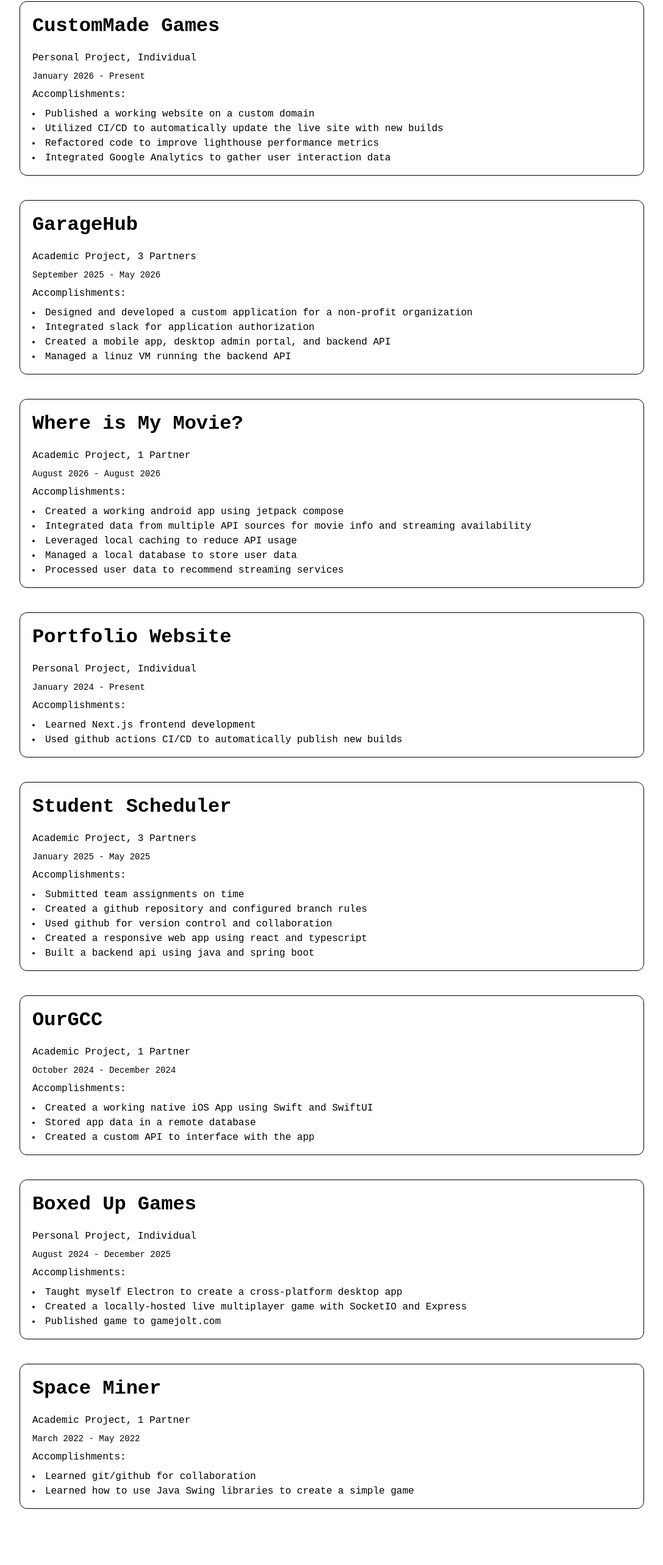
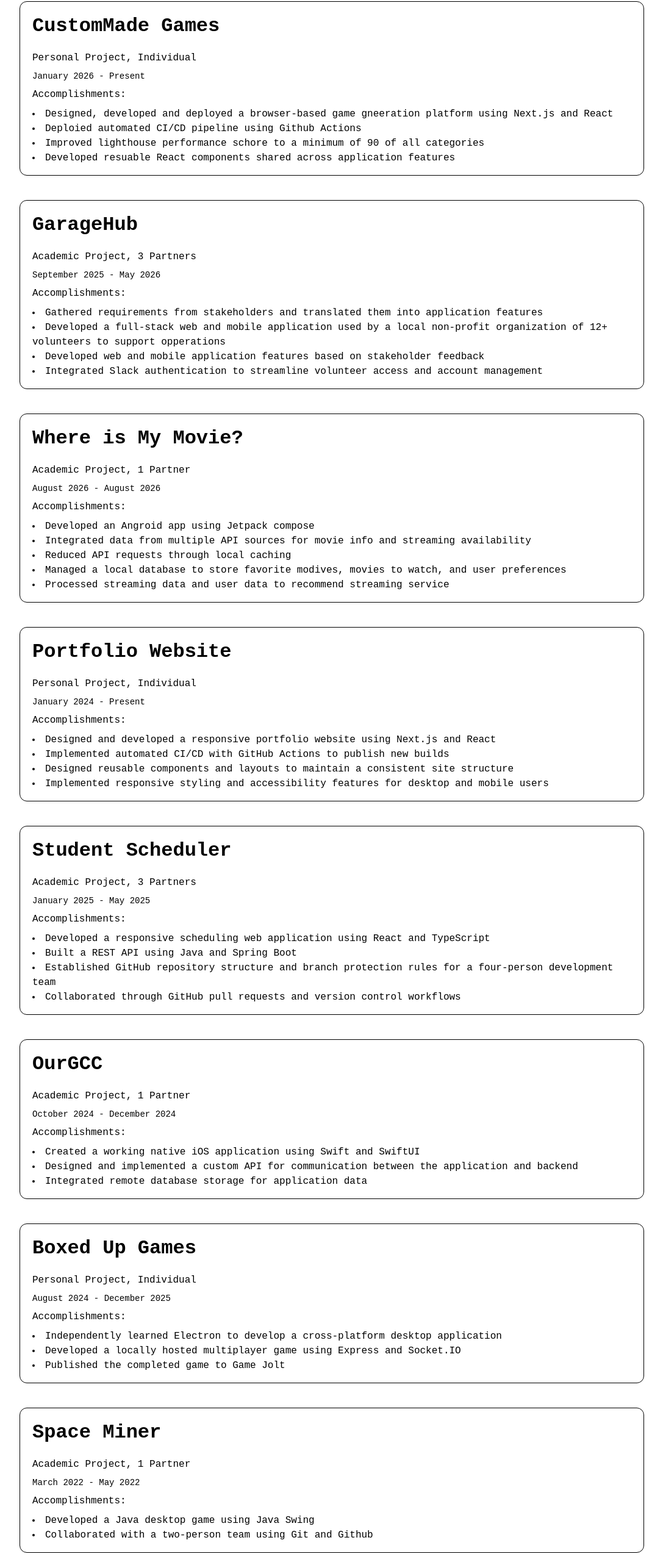
Before and after one commit to hagensv-web/hagensv-portfolio, a Next.js app: page /projects in a window 1280 px wide. Shown: the part 170-2736 px from the top of the page at 61% size, without its empty margins (96-1183 px from the left). Before the commit the page ends 2684 px from the top, so only its background shows below. Built offline with nearby package versions, Linux system fonts and the light colour scheme.

Commit message:
update accomplishments

```diff
--- a/data/experience.ts
+++ b/data/experience.ts
@@ -8,10 +8,9 @@ export const experience: WorkExperience[] = [
         endDate: new Date("8-21-2026"),
         workType: "Full-Time",
         accomplishments: [
-            "Brushed up knowledge of C# and .NET",
-            "Learned Angular development and best practices",
-            "Oversaw the development of a full stack application using C# .NET and Angular",
-            "Made visual improvements to three existing applications"
+            "Created a full stack application with C# .NET and Angular",
+            "Redesigned and improved UI components of an existing to improve usability and consistency",
+            "Resolved bugs across multiple existing applications to improve reliability and functionality"
         ],
     },
     {
@@ -33,10 +32,9 @@ export const experience: WorkExperience[] = [
         endDate: new Date("8-1-2025"),
         workType: "Full-Time",
         accomplishments: [
-            "Learned systems and procedures related to the job within a week.",
-            "Executed manual regression test sets to ensure proper app functionality for millions of users",
+            "Executed Spira test sets to ensure proper app functionality fo millions of users",
+            "Document irregularities between app behaviour and expected behavior in Jira",
             "Validated three new features worked as intended",
-            "Documented irregularities between app behavior and expected behavior on Jira"
         ]
     },
     {
--- a/data/projects.ts
+++ b/data/projects.ts
@@ -7,10 +7,10 @@ export const projects: Project[] = [
         group_size: 1,
         startDate: new Date("1-1-2026"),
         accomplishments: [
-            "Published a working website on a custom domain",
-            "Utilized CI/CD to automatically update the live site with new builds",
-            "Refactored code to improve lighthouse performance metrics",
-            "Integrated Google Analytics to gather user interaction data"
+            "Designed, developed and deployed a browser-based game gneeration platform using Next.js and React",
+            "Deploied automated CI/CD pipeline using Github Actions",
+            "Improved lighthouse performance schore to a minimum of 90 of all categories",
+            "Developed resuable React components shared across application features"
         ]
     },
     {
@@ -20,10 +20,10 @@ export const projects: Project[] = [
         startDate: new Date("9-1-2025"),
         endDate: new Date("5-1-2026"),
         accomplishments: [
-            "Designed and developed a custom application for a non-profit organization",
-            "Integrated slack for application authorization",
-            "Created a mobile app, desktop admin portal, and backend API",
-            "Managed a linuz VM running the backend API"
+            "Gathered requirements from stakeholders and translated them into application features",
+            "Developed a full-stack web and mobile application used by a local non-profit organization of 12+ volunteers to support opperations",
+            "Developed web and mobile application features based on stakeholder feedback",
+            "Integrated Slack authentication to streamline volunteer access and account management"
         ]
     },
     {
@@ -33,11 +33,11 @@ export const projects: Project[] = [
         startDate: new Date(),
         endDate: new Date(),
         accomplishments: [
-            "Created a working android app using jetpack compose",
+            "Developed an Angroid app using Jetpack compose",
             "Integrated data from multiple API sources for movie info and streaming availability",
-            "Leveraged local caching to reduce API usage",
-            "Managed a local database to store user data",
-            "Processed user data to recommend streaming services"
+            "Reduced API requests through local caching",
+            "Managed a local database to store favorite modives, movies to watch, and user preferences",
+            "Processed streaming data and user data to recommend streaming service"
         ]
     },
     {
@@ -46,8 +46,10 @@ export const projects: Project[] = [
         group_size: 1,
         startDate: new Date("1-1-2024"),
         accomplishments: [
-            "Learned Next.js frontend development",
-            "Used github actions CI/CD to automatically publish new builds",
+            "Designed and developed a responsive portfolio website using Next.js and React",
+            "Implemented automated CI/CD with GitHub Actions to publish new builds",
+            "Designed reusable components and layouts to maintain a consistent site structure",
+            "Implemented responsive styling and accessibility features for desktop and mobile users"
         ]
     },
     {
@@ -57,11 +59,10 @@ export const projects: Project[] = [
         startDate: new Date("1-1-2025"),
         endDate: new Date("5-1-2025"),
         accomplishments: [
-            "Submitted team assignments on time",
-            "Created a github repository and configured branch rules",
-            "Used github for version control and collaboration",
-            "Created a responsive web app using react and typescript",
-            "Built a backend api using java and spring boot"
+            "Developed a responsive scheduling web application using React and TypeScript",
+            "Built a REST API using Java and Spring Boot",
+            "Established GitHub repository structure and branch protection rules for a four-person development team",
+            "Collaborated through GitHub pull requests and version control workflows"
         ]
     },
     {
@@ -71,9 +72,9 @@ export const projects: Project[] = [
         startDate: new Date("10-1-2024"),
         endDate: new Date("12-1-2024"),
         accomplishments: [
-            "Created a working native iOS App using Swift and SwiftUI",
-            "Stored app data in a remote database",
-            "Created a custom API to interface with the app",
+            "Created a working native iOS application using Swift and SwiftUI",
+            "Designed and implemented a custom API for communication between the application and backend",
+            "Integrated remote database storage for application data"
         ]
     },
     {
@@ -83,9 +84,9 @@ export const projects: Project[] = [
         startDate: new Date("8-1-2024"),
         endDate: new Date("12-1-2025"),
         accomplishments: [
-            "Taught myself Electron to create a cross-platform desktop app",
-            "Created a locally-hosted live multiplayer game with SocketIO and Express",
-            "Published game to gamejolt.com"
+            "Independently learned Electron to develop a cross-platform desktop application",
+            "Developed a locally hosted multiplayer game using Express and Socket.IO",
+            "Published the completed game to Game Jolt"
         ]
     },
     {
@@ -95,8 +96,8 @@ export const projects: Project[] = [
         startDate: new Date("3-1-2022"),
         endDate: new Date("5-1-2022"),
         accomplishments: [
-            "Learned git/github for collaboration",
-            "Learned how to use Java Swing libraries to create a simple game",
+            "Developed a Java desktop game using Java Swing",
+            "Collaborated with a two-person team using Git and Github",
         ]
     }
 ]
```
